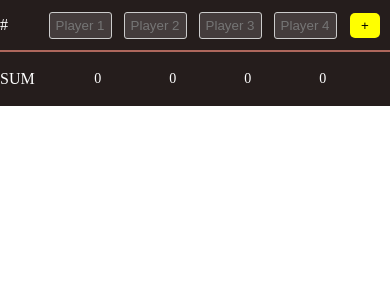
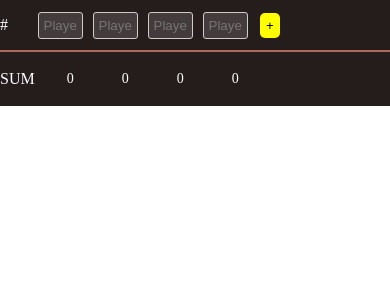
Before and after one commit to Potassium-chromate/tiny_app, a React (Vite) app: page / in a window 390 px wide. Shown: the top 300 px of the page. Built offline with nearby package versions, Linux system fonts and the light colour scheme.

Commit message:
Try to fix the display issue in mobile

```diff
--- a/src/App.css
+++ b/src/App.css
@@ -35,10 +35,10 @@ body, html {
 }
 
 .input-row {
-  max-width: 100%;
-  overflow-x: auto;
+  max-width: 100vw;
+  overflow-x: hidden;
   display: grid;
-  grid-template-columns: 40px repeat(4, 70px) 30px 60px;
+  grid-template-columns: 30px repeat(4, 50px) 20px 25px;
   gap: 5px;
   align-items: center;
 }
--- a/src/App.jsx
+++ b/src/App.jsx
@@ -115,7 +115,7 @@ function NumberInputList({ rows, onInputChange, onDeleteRow, onRevise }) {
               backgroundColor: row.editable ? "#ff0000" : "#007bff", // blue if editable, red otherwise
             }}
           >
-            {row.editable ? "Confirm" : "Revise"}
+            {row.editable ? "💾" : "🖊"}
           </button>
         </div>
       ))}
```
